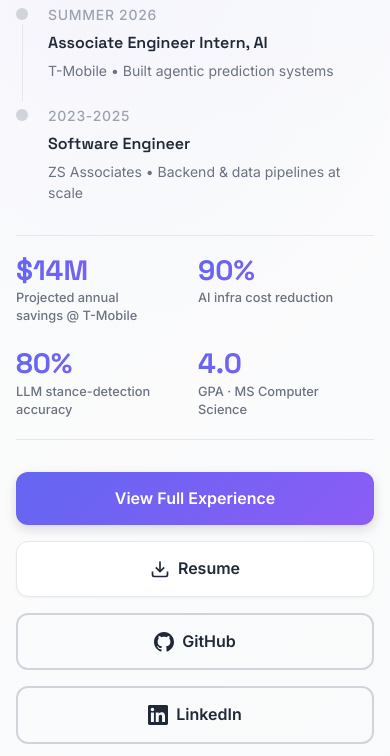
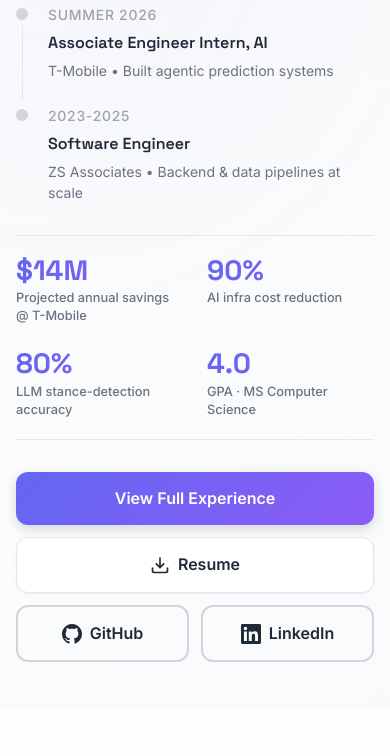
Before and after one commit to iamharshtita/harsh-portfolio, a plain HTML site: page index.html in a window 390 px wide. Shown: the part 807-1563 px from the top of the page. Drawn offline with Linux system fonts and the light colour scheme.

Commit message:
Improve mobile hero: paired social buttons and 2x2 stats grid, fix visit-website link alignment

```diff
--- a/index.html
+++ b/index.html
@@ -7,7 +7,7 @@
   <link rel="preconnect" href="https://fonts.googleapis.com">
   <link rel="preconnect" href="https://fonts.gstatic.com" crossorigin>
   <link href="https://fonts.googleapis.com/css2?family=Space+Grotesk:wght@400;500;600;700&family=Inter:wght@300;400;500;600;700&family=JetBrains+Mono:wght@400;500&display=swap" rel="stylesheet">
-  <link rel="stylesheet" href="./style.css?v=6">
+  <link rel="stylesheet" href="./style.css?v=8">
 </head>
 <body>
   <!-- Navigation Header -->
--- a/style.css
+++ b/style.css
@@ -1605,13 +1605,19 @@
   }
 
   .hero-stats {
-    gap: 1.5rem 2rem;
+    display: grid;
+    grid-template-columns: 1fr 1fr;
+    gap: 1.5rem;
     padding: 1.25rem 0;
     margin-bottom: 2rem;
   }
 
   .hero-stat-value {
     font-size: 1.75rem;
+  }
+
+  .hero-stat-label {
+    max-width: none;
   }
 
   .journey-item {
@@ -1628,7 +1634,9 @@
   }
 
   .hero-actions {
-    flex-direction: column;
+    display: grid;
+    grid-template-columns: 1fr 1fr;
+    gap: 0.75rem;
   }
 
   .hero-actions .btn {
@@ -1636,6 +1644,12 @@
     justify-content: center;
   }
 
+  /* Primary actions span full width; GitHub + LinkedIn pair up */
+  .hero-actions .btn-primary,
+  .hero-actions .btn-secondary {
+    grid-column: 1 / -1;
+  }
+
   .section {
     padding: 3rem 0;
   }
@@ -1679,9 +1693,14 @@
     padding: 1.5rem;
   }
 
+  .timeline-company {
+    margin-bottom: 0.5rem;
+  }
+
   .timeline-link {
-    top: 1.5rem;
-    right: 1.5rem;
+    position: static;
+    margin-top: 0;
+    margin-bottom: 1rem;
   }
 
   .contact-grid {
```
